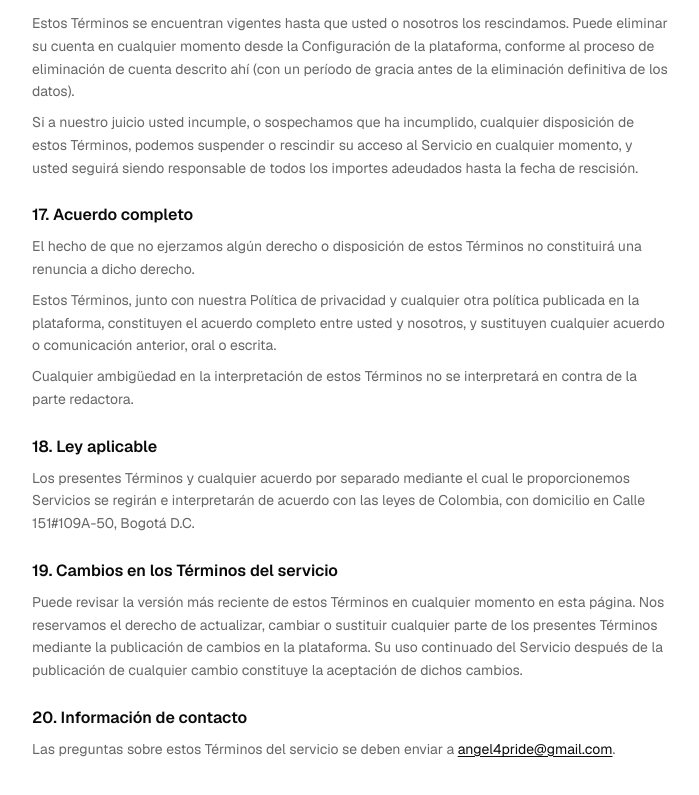
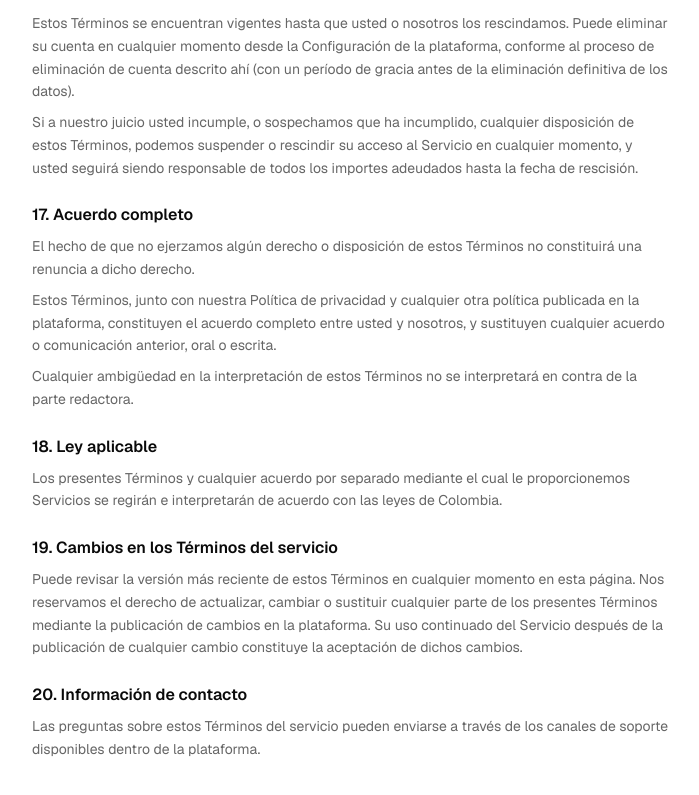
Before and after one commit to MiguelRA-Dev/Cortio-Software, a React (Vite) app in the folder client/: page /terms in a window 1280 px wide. Shown: the part 4185-4980 px from the top of the page, without its empty margins (288-987 px from the left). Built offline with nearby package versions, Linux system fonts and the light colour scheme; no server answers.

Commit message:
Quita la dirección y el correo personal de los Términos de Servicio

```diff
--- a/client/src/pages/legal/TermsPage.jsx
+++ b/client/src/pages/legal/TermsPage.jsx
@@ -321,8 +321,7 @@ function TermsPage() {
             <h2 className="text-base font-semibold text-ink">18. Ley aplicable</h2>
             <p className="mt-2 text-muted">
               Los presentes Términos y cualquier acuerdo por separado mediante el cual le proporcionemos Servicios se
-              regirán e interpretarán de acuerdo con las leyes de Colombia, con domicilio en Calle 151#109A-50,
-              Bogotá D.C.
+              regirán e interpretarán de acuerdo con las leyes de Colombia.
             </p>
           </section>
 
@@ -339,11 +338,8 @@ function TermsPage() {
           <section>
             <h2 className="text-base font-semibold text-ink">20. Información de contacto</h2>
             <p className="mt-2 text-muted">
-              Las preguntas sobre estos Términos del servicio se deben enviar a{' '}
-              <a href="mailto:angel4pride@gmail.com" className="text-ink underline underline-offset-2">
-                angel4pride@gmail.com
-              </a>
-              .
+              Las preguntas sobre estos Términos del servicio pueden enviarse a través de los canales de soporte
+              disponibles dentro de la plataforma.
             </p>
           </section>
         </div>
```
